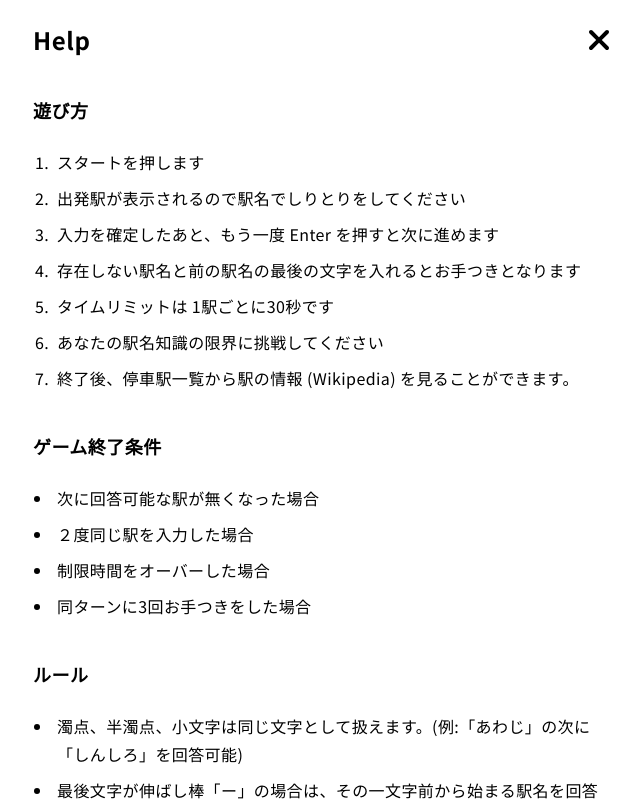
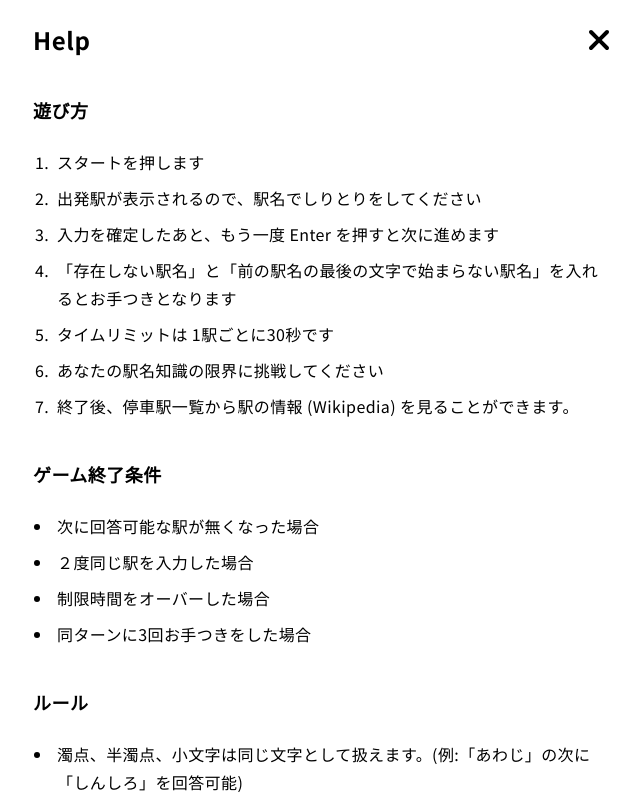
Before and after one commit to atommy-euph/snwc2, a React (Create React App) app: page / in a window 1280 px wide. Both pictures are taken after a click on the button 615 px from the left and 646 px from the top of the page. Shown: the whole page, without its empty margins (319-959 px from the left). Built offline with nearby package versions, Linux system fonts and the light colour scheme.

Commit message:
improve the 2nd explaination of 'how to play', add icon of tetsudle, minor correction

```diff
--- a/src/components/Help.jsx
+++ b/src/components/Help.jsx
@@ -8,10 +8,10 @@ const Help = ({ onClose }) => {
       <h2 className="text-lg font-bold">遊び方</h2>
       <ol>
         <li>スタートを押します</li>
-        <li>出発駅が表示されるので駅名でしりとりをしてください</li>
+        <li>出発駅が表示されるので、駅名でしりとりをしてください</li>
         <li>入力を確定したあと、もう一度 Enter を押すと次に進めます</li>
         <li>
-          存在しない駅名と前の駅名の最後の文字を入れるとお手つきとなります
+          「存在しない駅名」と「前の駅名の最後の文字で始まらない駅名」を入れるとお手つきとなります
         </li>
         <li>タイムリミットは 1駅ごとに{TIME_LIMIT}秒です</li>
         <li>あなたの駅名知識の限界に挑戦してください</li>
@@ -32,7 +32,7 @@ const Help = ({ onClose }) => {
           濁点、半濁点、小文字は同じ文字として扱えます。(例:「あわじ」の次に「しんしろ」を回答可能)
         </li>
         <li>
-          最後文字が伸ばし棒「ー」の場合は、その一文字前から始まる駅名を回答してください。
+          最後の文字が伸ばし棒「ー」の場合は、その一文字前から始まる駅名を回答してください。
         </li>
         <li>
           回答には、ひらがな (「ぅ」「を」を除く)、半角英字 (J, R, Y, R, P,
--- a/src/components/Info.jsx
+++ b/src/components/Info.jsx
@@ -2,6 +2,7 @@ import Overlay from "./Overlay";
 import logo from "../icons/logo_type.svg";
 import bmcButton from "../icons/bmc-button.png";
 import atommy from "../icons/atommy.svg";
+import railword from "../icons/railword.png";
 
 const Info = ({ onClose }) => {
   return (
@@ -26,10 +27,17 @@ const Info = ({ onClose }) => {
           Twitter: <a href="https://twitter.com/atommy_euph">@atommy_euph</a>
         </li>
       </ul>
-      <h2>他のRAILWORDのゲーム</h2>
+      <h2>RAILWORDのゲーム</h2>
       <ul>
         <li>
-          <a href="https://railword.com">テツドル - 駅名版Wordle</a>
+          <a href="https://railword.com">
+            <img
+              className="w-6 inline mr-2 mb-1"
+              src={railword}
+              alt="テツドル"
+            />
+            テツドル - 駅名版Wordle
+          </a>
         </li>
       </ul>
       <h2>寄付</h2>
```
Also changed, not shown: src/icons/railword.png (added).
